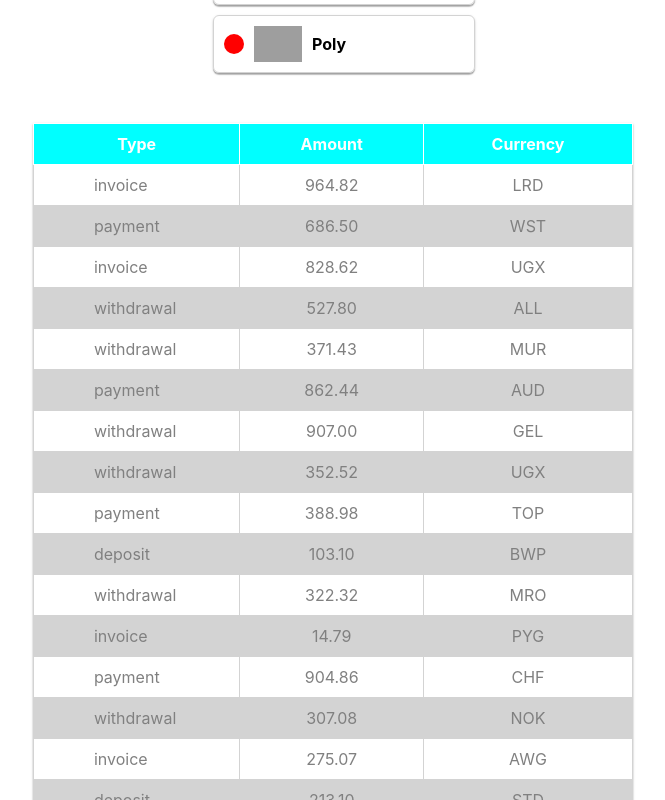
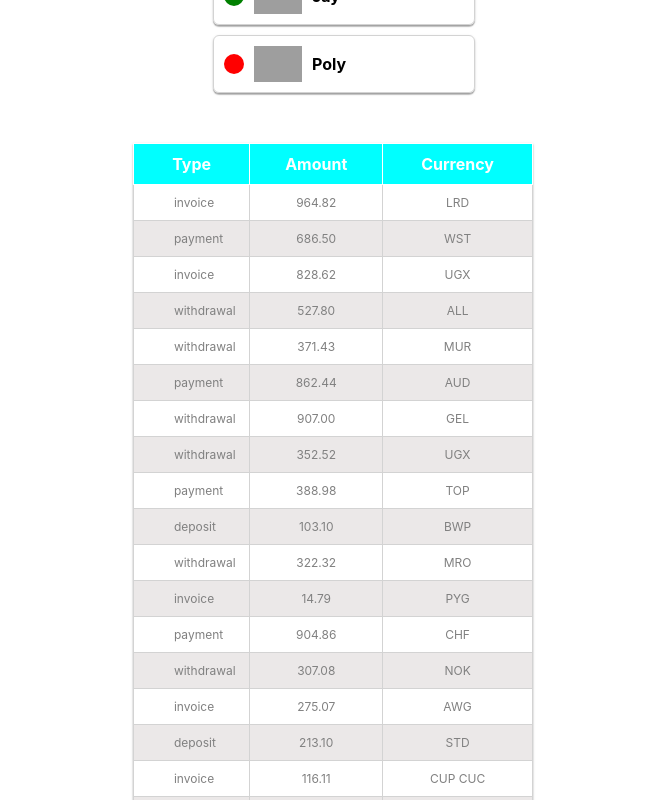
Before and after one commit to Ievgennii/goit-react-hw-01-components, a React (Create React App) app: page / in a window 1280 px wide. Shown: the part 840-1640 px from the top of the page, without its empty margins (307-972 px from the left). Built offline with nearby package versions, Linux system fonts and the light colour scheme; grey boxes are pictures that could not be loaded.

Commit message:
first final

```diff
--- a/src/components/profile/Profile.module.css
+++ b/src/components/profile/Profile.module.css
@@ -3,7 +3,7 @@
   width: 240px;
   text-align: center;
   padding: 40px;
-  margin: auto;
+  margin: 20px auto 20px auto;
 
   /* font-family: 'Roboto'; */
 
--- a/src/components/transactions/transactions.module.css
+++ b/src/components/transactions/transactions.module.css
@@ -2,7 +2,7 @@ table {
   border-collapse: collapse;
   box-shadow: 0px 1px 3px rgba(0, 0, 0, 0.12), 0px 1px 1px rgba(0, 0, 0, 0.14),
   0px 2px 1px rgba(0, 0, 0, 0.2);
-  width: 600px;
+  min-width: 400px;
   margin: auto;
   text-align: center;
   color: gray;
@@ -20,10 +20,11 @@ thead th {
 table td {
   padding: 10px;
   border: 1px solid lightgray;
+  font-size: 12px;
 }
 
 tr:nth-child(even) {
-  background-color: lightgray;
+  background-color: rgb(235, 232, 232);
 }
 
 
```
